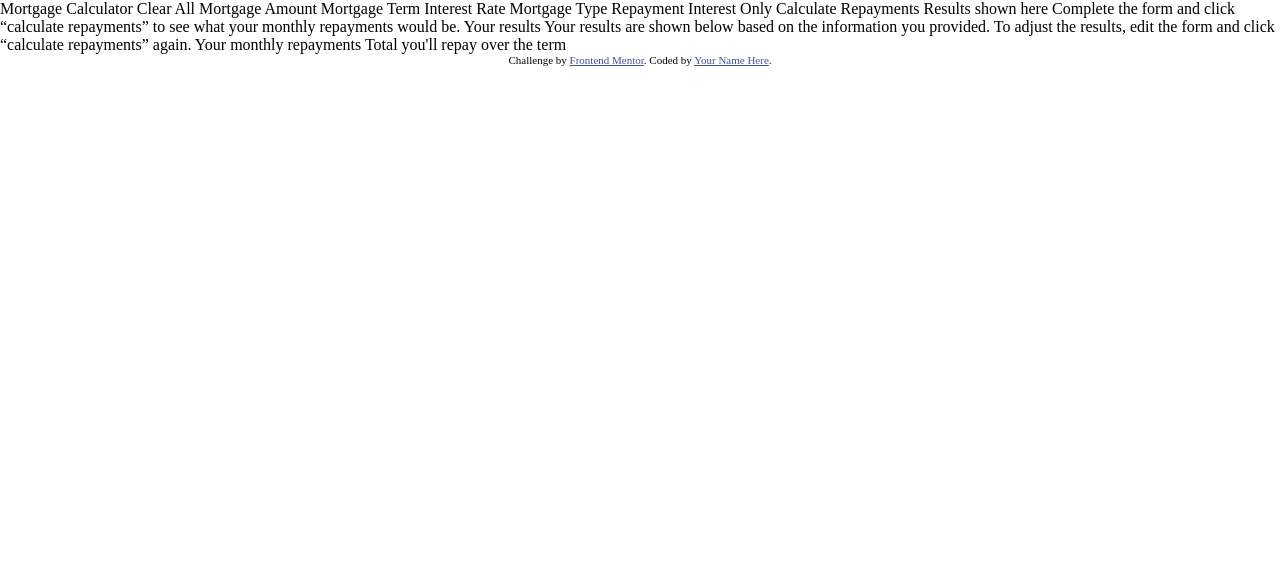
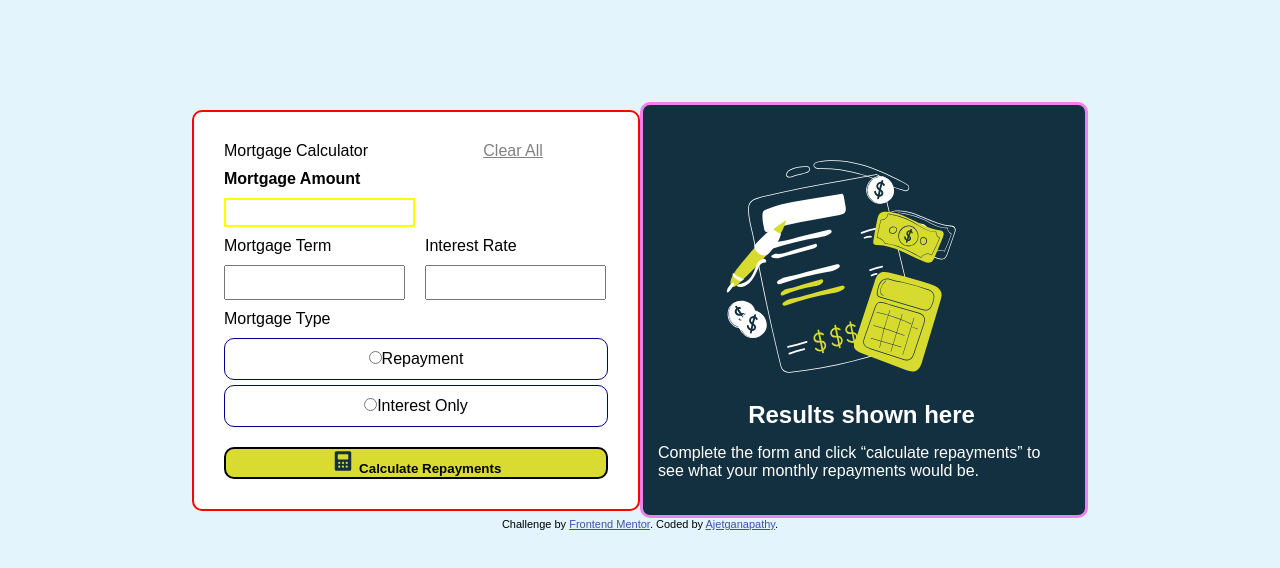
Before and after one commit to Ajith177/Mortage_Payment, a plain HTML site: page index.html in a window 1280 px wide. Drawn offline with Linux system fonts and the light colour scheme.

Commit message:
Half Completed in HTML & CSS

```diff
--- a/index.css
+++ b/index.css
@@ -3,4 +3,169 @@
     margin:0;
     padding: 0;
     box-sizing: border-box;
+    font-family:sans-serif;
 }
+
+body
+{
+    background-color:#e3f4fc;
+    width:100%;
+    height:100%;
+
+}
+
+.attribution
+{ font-size: 11px;
+text-align: center; }
+
+.attribution a
+ { color: hsl(228, 45%, 44%);
+ }
+
+ .main
+ {
+   display: flex;
+   justify-content: center;
+   align-items: center;
+   margin-top:8%;
+
+ }
+
+ .para_1
+ {
+    border:2px solid red;
+    width:35%;
+    height:100%;
+    padding:30px;
+    border-radius: 10px;
+    background-color: #ffff;
+ }
+
+ .para_2
+ {
+    border:3px solid violet;
+    width:30%;
+    padding:10px;
+ }
+
+ .title
+ {
+    display: flex;
+ }
+
+ .heading,.type
+ {
+    margin-bottom: 10px;
+ }
+
+ .clear
+ {
+    cursor: pointer;
+    text-decoration: underline;
+    color:gray;
+    margin-left:30%;
+
+ }
+
+ .m
+ {
+    font-weight: bold;
+    margin-bottom: 10px;
+ }
+
+ .calc
+ {
+   border:2px solid yellow;
+   padding:5px;
+   margin-bottom: 10px;
+   cursor: pointer;
+
+ }
+
+ .para_3
+ {
+   display: flex;
+ }
+
+
+.text_1
+{
+   /* padding: 3px; */
+   margin-bottom: 10px;
+   cursor:pointer;
+   margin-top:10px;
+   padding-top:8px;
+   padding-bottom: 8px;
+}
+
+.term,.interest
+{
+   padding:5px;
+}
+
+.para_5
+{
+   margin-left:20px;
+}
+
+.para_7,.para_8
+{
+   border:1px solid darkblue;
+   border-radius: 10px;
+   padding: 5px;
+   line-height: 30px;
+   margin-bottom:5px;
+   cursor:pointer;
+   text-align: center;
+}
+
+
+.para_9
+{
+   margin-top:20px;
+   padding-left:5px;
+   padding-right: 5px;
+   cursor:pointer;
+   border:2px solid black;
+   border-radius: 10px;
+   background-color: #d9db30;
+   text-align: center;
+
+}
+
+.button
+{
+   background-color: #d9db30;
+   border:none;
+   font-weight: bold;
+}
+
+.para_2
+{
+   background-color: #133040;
+   color:white;
+   border-radius: 10px;
+   width:35%;
+   height:100%;
+   padding:15px;
+   padding-right:20px;
+}
+
+.ill
+{
+   margin-left:15%;
+   margin-top:8%;
+   width:60%;
+}
+
+.heading_2
+{
+   text-align: center;
+   margin-bottom:15px;
+   font-weight: bold;
+}
+
+.repay
+{
+   margin-bottom:20px;
+}
--- a/index.html
+++ b/index.html
@@ -9,55 +9,89 @@
   <title>Frontend Mentor | Mortgage repayment calculator</title>
 
   <!-- Feel free to remove these styles or customise in your own stylesheet 👍 -->
-  <style>
-    .attribution { font-size: 11px; text-align: center; }
-    .attribution a { color: hsl(228, 45%, 44%); }
-  </style>
 
   <link rel="stylesheet" href ="index.css">
 </head>
 <body>
 
-  Mortgage Calculator
-  Clear All
+  <figcaption class="main">
+    <div class="para_1">
+      <div class="title">
+        <p class="heading">Mortgage Calculator</p>
+        <p class="clear">Clear All</p>
+      </div>
 
-  Mortgage Amount
+      <p class="m"> Mortgage Amount</p>
+      <input type="text" class="calc">
 
-  Mortgage Term
+      <div class="para_3">
 
-  Interest Rate
+        <figcaption class="para_4">
+          <p class="text" class="term"> Mortgage Term </p>
+          <input type="text" class="text_1">
+        </figcaption>
 
-  Mortgage Type
-  Repayment
-  Interest Only
+      <figcaption class="para_5">
+        <p class="text" class="interest">Interest Rate</p>
+        <input type="text" class="text_1">
+      </figcaption>
 
-  Calculate Repayments
+      </div>
+
+      <figcaption class="para_6">
+        <p class="type" class="type">Mortgage Type</p>
+
+        <div class="para_7">
+          <input type="radio" class="r" name="type" >Repayment
+        </div>
+
+        <div class="para_8">
+          <input type="radio" class="r" name="type">Interest Only
+        </div>
+
+      </figcaption>
+
+      <figcaption class="para_9">
+        <img src="./assets/images/icon-calculator.svg" class="calculator">
+        <button class="button">Calculate Repayments</button>
+      </figcaption>
+
+
+
+    </div>
 
   <!-- Empty results start -->
+    <div class="para_2">
 
-  Results shown here
+      <figcaption>
+        <img src="./assets/images/illustration-empty.svg" class="ill">
+      </figcaption>
 
-  Complete the form and click “calculate repayments” to see what
-  your monthly repayments would be.
 
-  <!-- Empty results end -->
+     <h2 class="heading_2"> Results shown here</h2>
 
-  <!-- Completed results start -->
+      <p class="repay"> Complete the form and click “calculate repayments” to see what
+        your monthly repayments would be.</p>
 
-  Your results
 
-  Your results are shown below based on the information you provided.
-  To adjust the results, edit the form and click “calculate repayments” again.
 
-  Your monthly repayments
+      <!-- Your results
 
-  Total you'll repay over the term
+      Your results are shown below based on the information you provided.
+      To adjust the results, edit the form and click “calculate repayments” again.
 
+      Your monthly repayments
+
+      Total you'll repay over the term -->
+
+    </div>
+
+</figcaption>
   <!-- Completed results end -->
 
   <div class="attribution">
     Challenge by <a href="https://www.frontendmentor.io?ref=challenge">Frontend Mentor</a>.
-    Coded by <a href="#">Your Name Here</a>.
+    Coded by <a href="https://github.com/Ajith177" target = "_blank">Ajetganapathy</a>.
   </div>
 </body>
 </html>
```
